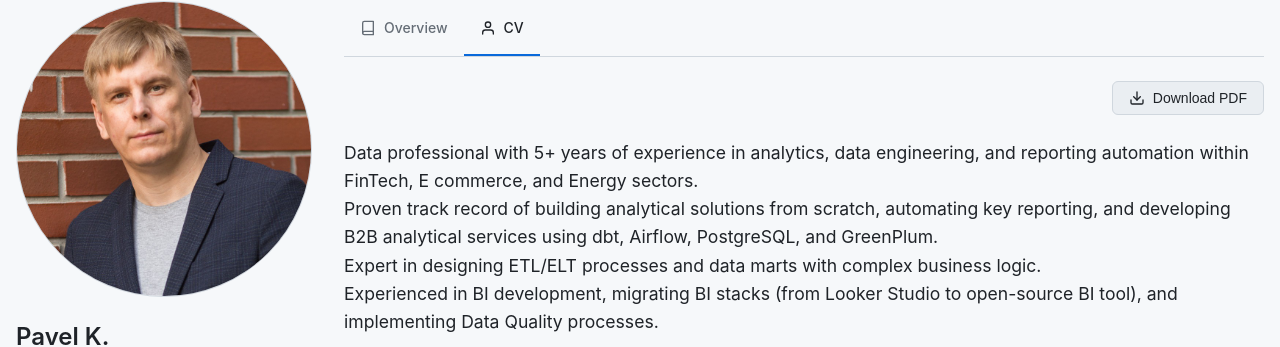
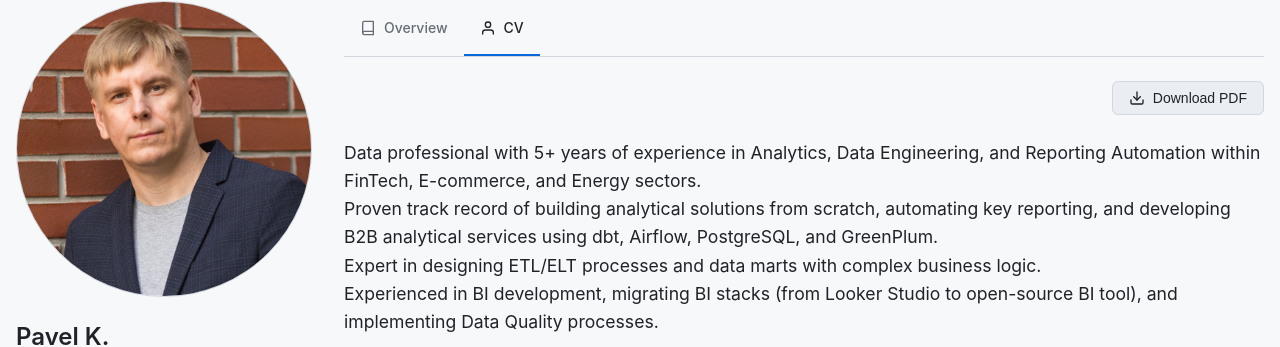
Before and after one commit to pvl-k/pvl-k.github.io, a Jekyll site: the page built from cv.html, in a window 1280 px wide and 900 px high. Shown: the part 105-452 px from the top of the window. Built offline with Jekyll 4.4.1, drawn with Linux system fonts in a browser that asks for light colours.

Commit message:
clarify CV introduction text

```diff
--- a/cv.html
+++ b/cv.html
@@ -21,13 +21,16 @@
 <!-- CV Header -->
 <section class="cv-intro">
     <p>
-        Data professional with 5+ years of experience in analytics, data engineering, and reporting automation within FinTech, E commerce, and Energy sectors.
+        Data professional with 5+ years of experience in Analytics, Data Engineering, and Reporting Automation within
+        FinTech, E-commerce, and Energy sectors.
         <br>
-        Proven track record of building analytical solutions from scratch, automating key reporting, and developing B2B analytical services using dbt, Airflow, PostgreSQL, and GreenPlum.
+        Proven track record of building analytical solutions from scratch, automating key reporting, and developing B2B
+        analytical services using dbt, Airflow, PostgreSQL, and GreenPlum.
         <br>
         Expert in designing ETL/ELT processes and data marts with complex business logic.
         <br>
-        Experienced in BI development, migrating BI stacks (from Looker Studio to open-source BI tool), and implementing Data Quality processes.
+        Experienced in BI development, migrating BI stacks (from Looker Studio to open-source BI tool), and implementing
+        Data Quality processes.
     </p>
 
     <div class="contact-info">
```
